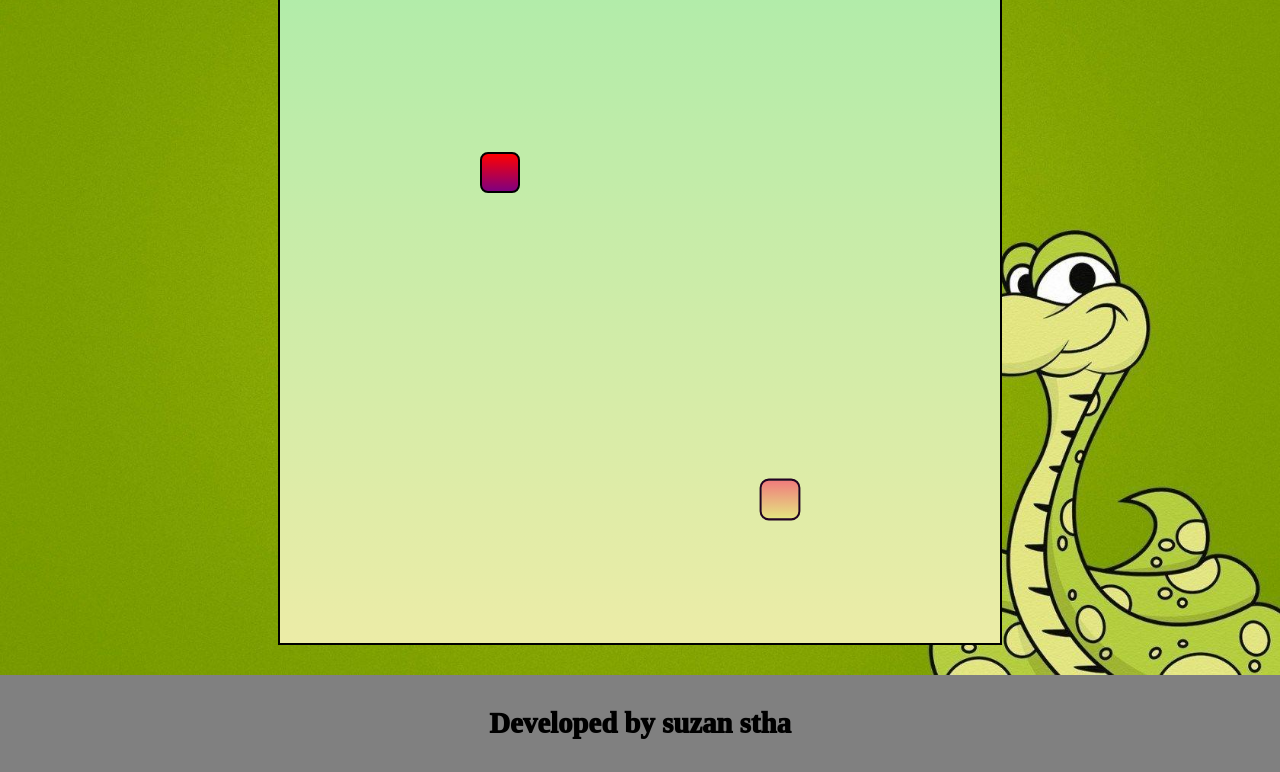
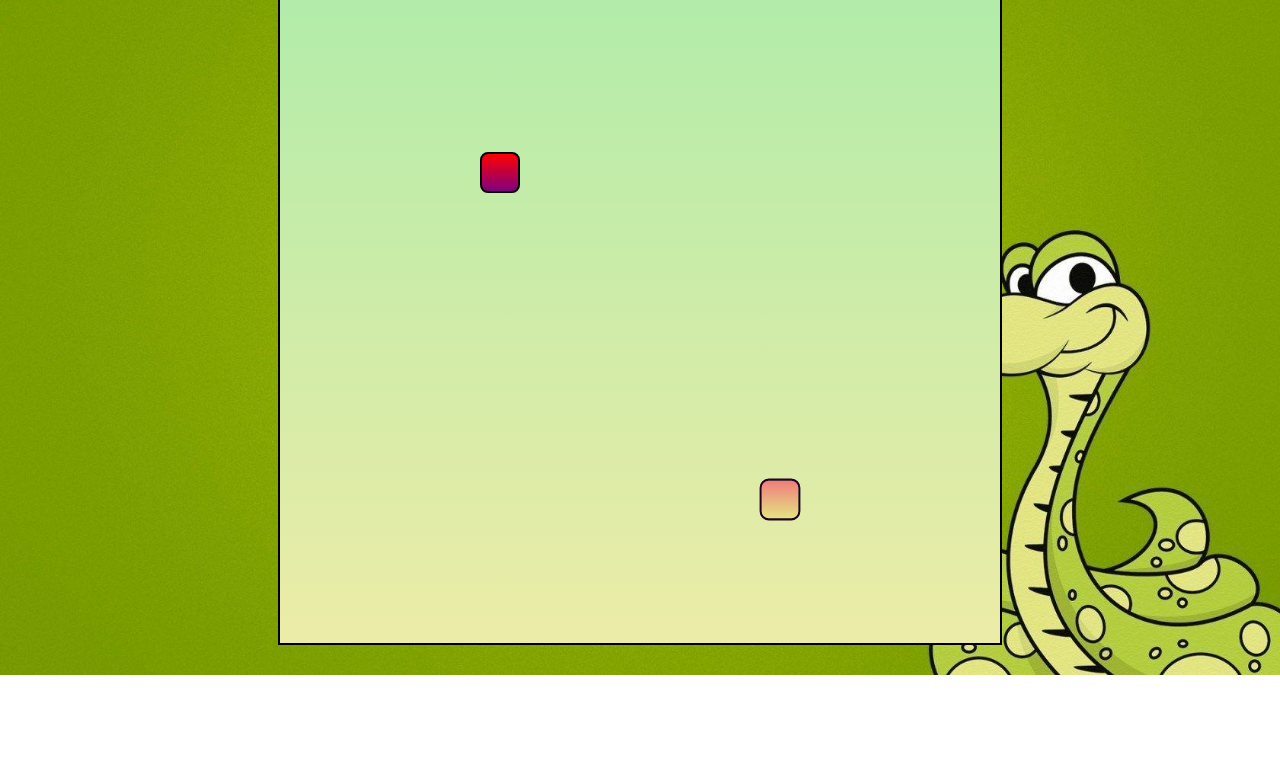
Before and after one commit to shekhar-stha/snake, a plain HTML site: page index.html in a window 1280 px wide. Shown: the part 125-897 px from the top of the page. After the commit the page ends 800 px from the top, so only its background shows below. Drawn offline with Linux system fonts and the light colour scheme; a web font is replaced by a local one.

Commit message:
Update index.html

```diff
--- a/index.html
+++ b/index.html
@@ -4,7 +4,7 @@
     <meta charset="UTF-8">
     <meta http-equiv="X-UA-Compatible" content="IE=edge">
     <meta name="viewport" content="width=device-width, initial-scale=1.0">
-    <title>SnakeMania - Suzon</title>
+    <title>SnakeMania - Shekhar</title>
     <link rel="stylesheet" href="css/style.css">
 </head>
 <body>
@@ -13,9 +13,7 @@
         <div id="hiscoreBox">High Score: 0</div>
         <div id="board"></div>
     </div>
-    <footer>
-        <h3>Developed by suzan stha</h3>
-    </footer>
+
 </body>
 <script src="js/index.js"></script>
 </html>
```
